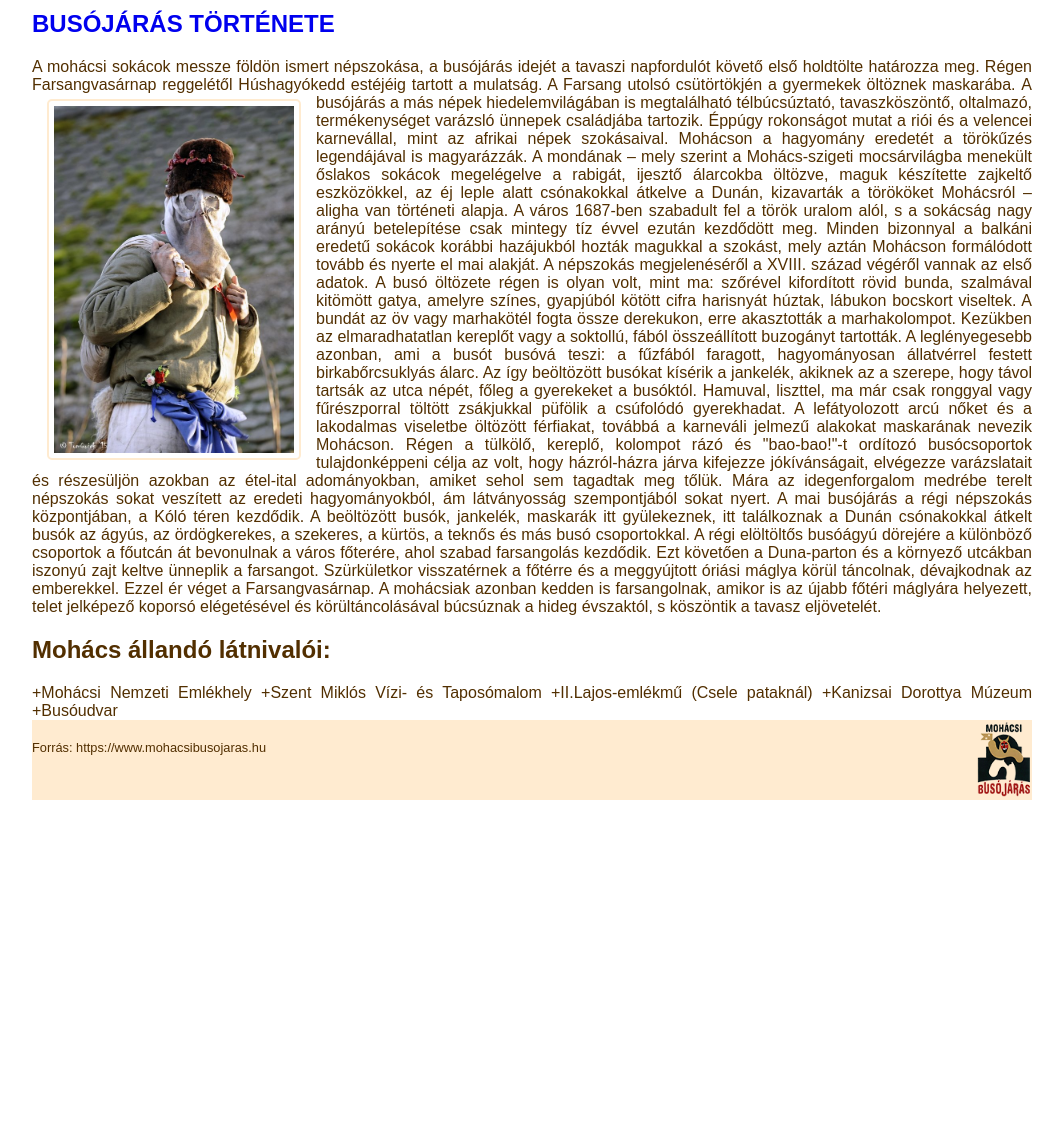
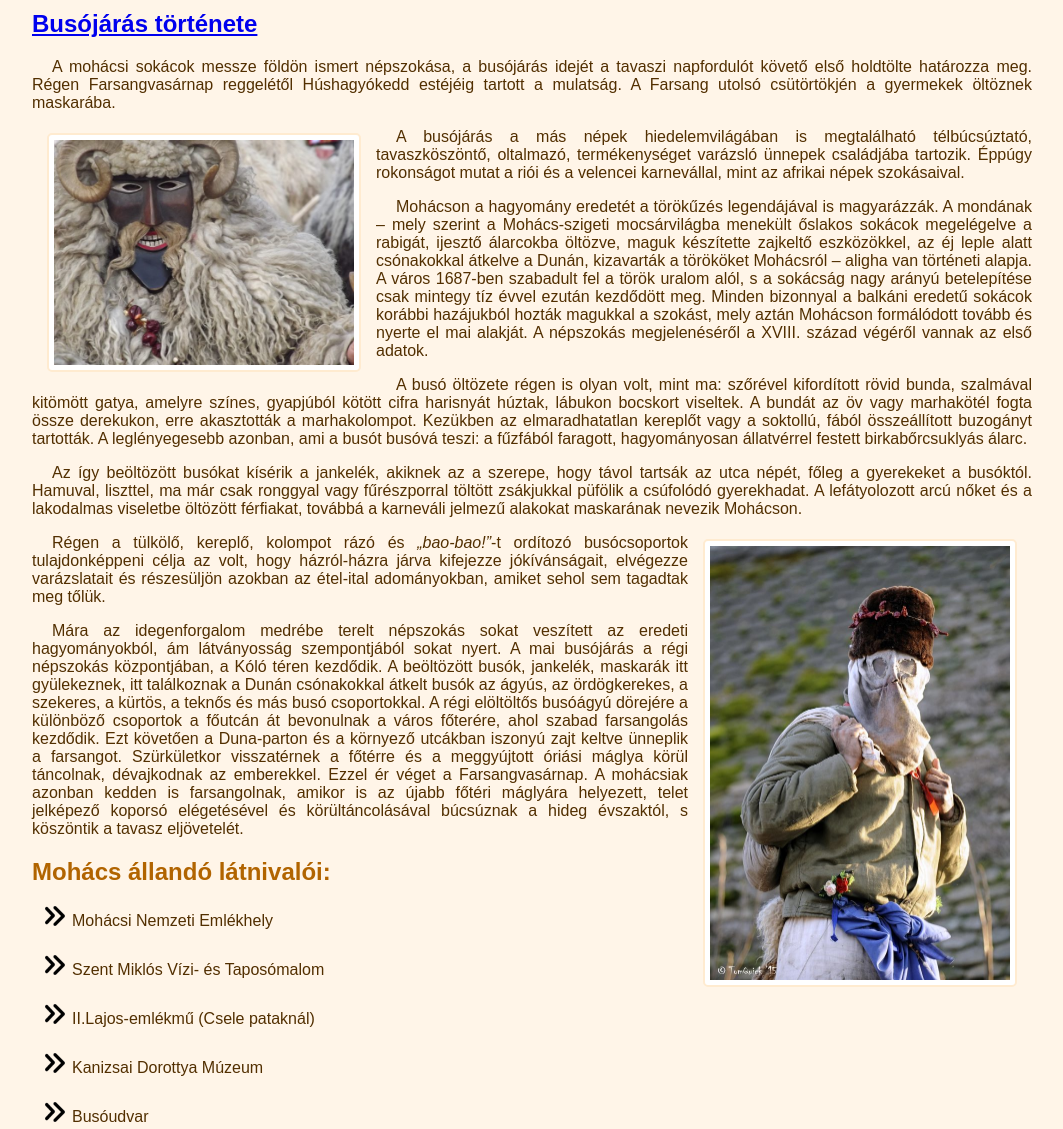
Before and after one commit to DavidBekenyi/IKT-10.c, a plain HTML site: page Buso/buso.html in a window 1280 px wide. Shown: the part 260-1389 px from the top of the page, without its empty margins (108-1171 px from the left). Before the commit the page ends 1060 px from the top, so only its background shows below. Drawn offline with Linux system fonts and the light colour scheme.

Commit message:
vegleges

```diff
--- a/Buso/buso.css
+++ b/Buso/buso.css
@@ -5,6 +5,7 @@ body {
 	max-width: 1000px;
 	text-align: justify;
 	color: #522F00;
+	background: #FFF5E8;
 }
 
 p:first-letter {
@@ -18,7 +19,7 @@ header {
 	height: 250px;
 }
 
-h1{
+h1,h2{
 	color: #B16400;
 }
 
@@ -27,14 +28,17 @@ img {
 	border-radius: 5px;
 	padding: 5px;
 	margin: 5px 15px;
-	width: 15em;
+	width: 300px;
 	background-color: white;
+
 }
 
 .balra {
 	float: left;
 }
-
+.jobbra{
+	float: right;
+}
 
 q {
 	font-style: italic;
@@ -42,6 +46,7 @@ q {
 
 li {
 	margin-bottom: 25px;
+	list-style-image: url(jel.png);
 }
 
 footer{
@@ -56,10 +61,6 @@ footer{
 	font-size: 0.8em;
 }
 
-a {
-	text-transform: uppercase;
-	text-decoration: none;
-}
 
 @media screen and (max-width:600px) {
   .balra, .jobbra {
--- a/Buso/buso.html
+++ b/Buso/buso.html
@@ -12,27 +12,29 @@
     <section>
         <h1><a href="https://www.mohacsibusojaras.hu">Busójárás története</a></h1>
 
-        A mohácsi sokácok messze földön ismert népszokása, a busójárás idejét a tavaszi napfordulót követő első holdtölte határozza meg. Régen Farsangvasárnap reggelétől Húshagyókedd estéjéig tartott a mulatság. A Farsang utolsó csütörtökjén a gyermekek öltöznek maskarába.
-        <img class="balra" src="jankele.jpg" alt="Egy busó">
-        A busójárás a más népek hiedelemvilágában is megtalálható télbúcsúztató, tavaszköszöntő, oltalmazó, termékenységet varázsló ünnepek családjába tartozik. Éppúgy rokonságot mutat a riói és a velencei karnevállal, mint az afrikai népek szokásaival.
+        <p>A mohácsi sokácok messze földön ismert népszokása, a busójárás idejét a tavaszi napfordulót követő első holdtölte határozza meg. Régen Farsangvasárnap reggelétől Húshagyókedd estéjéig tartott a mulatság. A Farsang utolsó csütörtökjén a gyermekek öltöznek maskarába.</p>
+        <img class="balra" src="buso.jpg" alt="Egy busó">
+        <p>A busójárás a más népek hiedelemvilágában is megtalálható télbúcsúztató, tavaszköszöntő, oltalmazó, termékenységet varázsló ünnepek családjába tartozik. Éppúgy rokonságot mutat a riói és a velencei karnevállal, mint az afrikai népek szokásaival.</p>
 
-        Mohácson a hagyomány eredetét a törökűzés legendájával is magyarázzák. A mondának – mely szerint a Mohács-szigeti mocsárvilágba menekült őslakos sokácok megelégelve a rabigát, ijesztő álarcokba öltözve, maguk készítette zajkeltő eszközökkel, az éj leple alatt csónakokkal átkelve a Dunán, kizavarták a törököket Mohácsról – aligha van történeti alapja. A város 1687-ben szabadult fel a török uralom alól, s a sokácság nagy arányú betelepítése csak mintegy tíz évvel ezután kezdődött meg. Minden bizonnyal a balkáni eredetű sokácok korábbi hazájukból hozták magukkal a szokást, mely aztán Mohácson formálódott tovább és nyerte el mai alakját. A népszokás megjelenéséről a XVIII. század végéről vannak az első adatok.
+        <p>Mohácson a hagyomány eredetét a törökűzés legendájával is magyarázzák. A mondának – mely szerint a Mohács-szigeti mocsárvilágba menekült őslakos sokácok megelégelve a rabigát, ijesztő álarcokba öltözve, maguk készítette zajkeltő eszközökkel, az éj leple alatt csónakokkal átkelve a Dunán, kizavarták a törököket Mohácsról – aligha van történeti alapja. A város 1687-ben szabadult fel a török uralom alól, s a sokácság nagy arányú betelepítése csak mintegy tíz évvel ezután kezdődött meg. Minden bizonnyal a balkáni eredetű sokácok korábbi hazájukból hozták magukkal a szokást, mely aztán Mohácson formálódott tovább és nyerte el mai alakját. A népszokás megjelenéséről a XVIII. század végéről vannak az első adatok.</p>
 
-        A busó öltözete régen is olyan volt, mint ma: szőrével kifordított rövid bunda, szalmával kitömött gatya, amelyre színes, gyapjúból kötött cifra harisnyát húztak, lábukon bocskort viseltek. A bundát az öv vagy marhakötél fogta össze derekukon, erre akasztották a marhakolompot. Kezükben az elmaradhatatlan kereplőt vagy a soktollú, fából összeállított buzogányt tartották. A leglényegesebb azonban, ami a busót busóvá teszi: a fűzfából faragott, hagyományosan állatvérrel festett birkabőrcsuklyás álarc.
+        <p>A busó öltözete régen is olyan volt, mint ma: szőrével kifordított rövid bunda, szalmával kitömött gatya, amelyre színes, gyapjúból kötött cifra harisnyát húztak, lábukon bocskort viseltek. A bundát az öv vagy marhakötél fogta össze derekukon, erre akasztották a marhakolompot. Kezükben az elmaradhatatlan kereplőt vagy a soktollú, fából összeállított buzogányt tartották. A leglényegesebb azonban, ami a busót busóvá teszi: a fűzfából faragott, hagyományosan állatvérrel festett birkabőrcsuklyás álarc.</p>
 
-        Az így beöltözött busókat kísérik a jankelék, akiknek az a szerepe, hogy távol tartsák az utca népét, főleg a gyerekeket a busóktól. Hamuval, liszttel, ma már csak ronggyal vagy fűrészporral töltött zsákjukkal püfölik a csúfolódó gyerekhadat. A lefátyolozott arcú nőket és a lakodalmas viseletbe öltözött férfiakat, továbbá a karneváli jelmezű alakokat maskarának nevezik Mohácson.
+        <p>Az így beöltözött busókat kísérik a jankelék, akiknek az a szerepe, hogy távol tartsák az utca népét, főleg a gyerekeket a busóktól. Hamuval, liszttel, ma már csak ronggyal vagy fűrészporral töltött zsákjukkal püfölik a csúfolódó gyerekhadat. A lefátyolozott arcú nőket és a lakodalmas viseletbe öltözött férfiakat, továbbá a karneváli jelmezű alakokat maskarának nevezik Mohácson.</p>
+        <img class="jobbra" src="jankele.jpg" alt="Egy jankele">
+        <p>Régen a tülkölő, kereplő, kolompot rázó és <q>bao-bao!</q>-t ordítozó busócsoportok tulajdonképpeni célja az volt, hogy házról-házra járva kifejezze jókívánságait, elvégezze varázslatait és részesüljön azokban az étel-ital adományokban, amiket sehol sem tagadtak meg tőlük.</p>
 
-        Régen a tülkölő, kereplő, kolompot rázó és "bao-bao!"-t ordítozó busócsoportok tulajdonképpeni célja az volt, hogy házról-házra járva kifejezze jókívánságait, elvégezze varázslatait és részesüljön azokban az étel-ital adományokban, amiket sehol sem tagadtak meg tőlük.
-
-        Mára az idegenforgalom medrébe terelt népszokás sokat veszített az eredeti hagyományokból, ám látványosság szempontjából sokat nyert. A mai busójárás a régi népszokás központjában, a Kóló téren kezdődik. A beöltözött busók, jankelék, maskarák itt gyülekeznek, itt találkoznak a Dunán csónakokkal átkelt busók az ágyús, az ördögkerekes, a szekeres, a kürtös, a teknős és más busó csoportokkal. A régi elöltöltős busóágyú dörejére a különböző csoportok a főutcán át bevonulnak a város főterére, ahol szabad farsangolás kezdődik. Ezt követően a Duna-parton és a környező utcákban iszonyú zajt keltve ünneplik a farsangot. Szürkületkor visszatérnek a főtérre és a meggyújtott óriási máglya körül táncolnak, dévajkodnak az emberekkel. Ezzel ér véget a Farsangvasárnap. A mohácsiak azonban kedden is farsangolnak, amikor is az újabb főtéri máglyára helyezett, telet jelképező koporsó elégetésével és körültáncolásával búcsúznak a hideg évszaktól, s köszöntik a tavasz eljövetelét.
+        <p>Mára az idegenforgalom medrébe terelt népszokás sokat veszített az eredeti hagyományokból, ám látványosság szempontjából sokat nyert. A mai busójárás a régi népszokás központjában, a Kóló téren kezdődik. A beöltözött busók, jankelék, maskarák itt gyülekeznek, itt találkoznak a Dunán csónakokkal átkelt busók az ágyús, az ördögkerekes, a szekeres, a kürtös, a teknős és más busó csoportokkal. A régi elöltöltős busóágyú dörejére a különböző csoportok a főutcán át bevonulnak a város főterére, ahol szabad farsangolás kezdődik. Ezt követően a Duna-parton és a környező utcákban iszonyú zajt keltve ünneplik a farsangot. Szürkületkor visszatérnek a főtérre és a meggyújtott óriási máglya körül táncolnak, dévajkodnak az emberekkel. Ezzel ér véget a Farsangvasárnap. A mohácsiak azonban kedden is farsangolnak, amikor is az újabb főtéri máglyára helyezett, telet jelképező koporsó elégetésével és körültáncolásával búcsúznak a hideg évszaktól, s köszöntik a tavasz eljövetelét.</p>
 
         <h2>Mohács állandó látnivalói:</h2>
 
-        +Mohácsi Nemzeti Emlékhely
-        +Szent Miklós Vízi- és Taposómalom
-        +II.Lajos-emlékmű (Csele pataknál)
-        +Kanizsai Dorottya Múzeum
-        +Busóudvar</section>
+        <ol>
+            <li>Mohácsi Nemzeti Emlékhely</li>
+            <li>Szent Miklós Vízi- és Taposómalom</li>
+            <li>II.Lajos-emlékmű (Csele pataknál)</li>
+            <li>Kanizsai Dorottya Múzeum</li>
+            <li>Busóudvar</li>
+        </ol></section>
 
     <footer>Forrás: https://www.mohacsibusojaras.hu</footer>
 </body>
```
